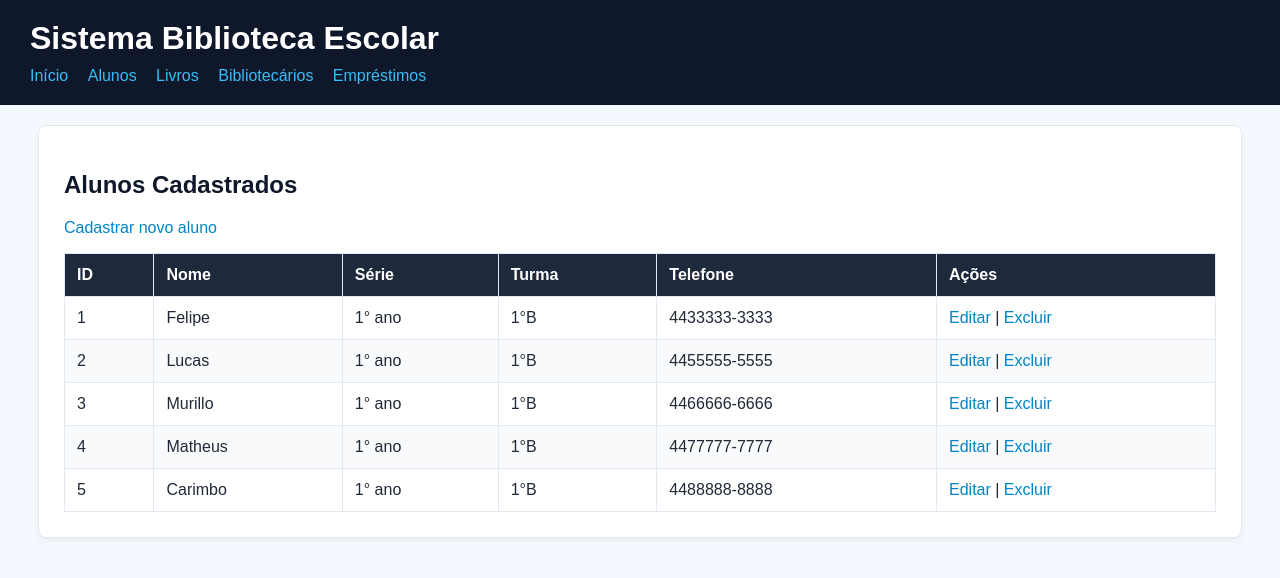
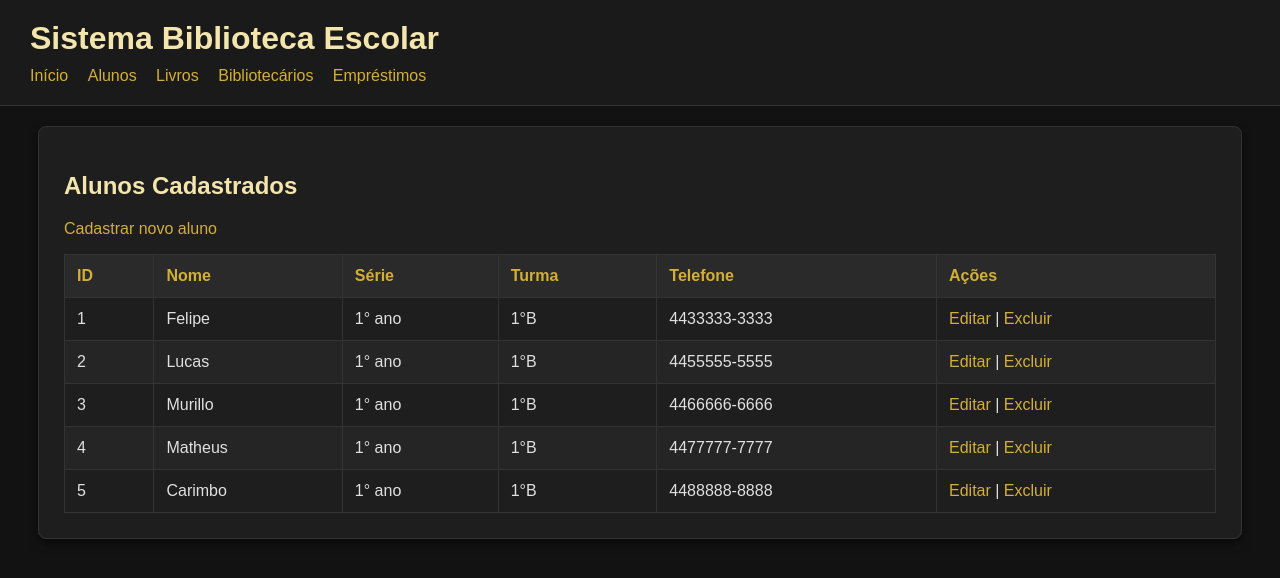
Before and after one commit to Felipe220611/projeto1biblioteca, a Flask app: page /alunos in a window 1280 px wide. Shown: the top 578 px of the page. Run offline with Flask 3, Linux system fonts and the light colour scheme; data comes from the database, SQL or seed files in the repository.

```diff
--- a/static/css/style.css
+++ b/static/css/style.css
@@ -1,21 +1,22 @@
 body {
    font-family: Arial, Helvetica, sans-serif;
    margin: 0;
-    background-color: #f4f8ff; /* Fundo suave, descansa a vista */
-    color: #1F2937; /* Texto escuro com alto contraste */
+   background-color: #121212; /* Fundo geral escuro */
+   color: #E0E0E0; /* Texto claro de alto contraste */
 }
 
 
 header {
-    background-color: #0F172A; /* Topo azul-escuro/grafite profissional */
+   background-color: #1A1A1A; /* Topo escuro elegante */
    color: #ffffff;
    padding: 20px 30px;
+   border-bottom: 1px solid #333333;
 }
 
 
 header h1 {
    margin: 0;
-    color: #FFFFFF;
+   color: #F3E5AB; /* Dourado suave para o título principal */
 }
 
 
@@ -25,7 +26,7 @@ body {
 
 
 nav a {
-    color: #38BDF8; /* Links do menu em azul claro */
+   color: #D4AF37; /* Links do menu em dourado */
    text-decoration: none;
    margin-right: 15px;
    font-weight: 500;
@@ -41,43 +42,43 @@ body {
 main {
    width: 90%;
    margin: 20px auto;
-    background-color: #FFFFFF; /* Card central branco e destacado */
+   background-color: #1E1E1E; /* Card central escuro destacado */
    padding: 25px;
-    border: 1px solid #E5E7EB;
+   border: 1px solid #333333;
    border-radius: 8px;
-    box-shadow: 0 4px 6px -1px rgba(0, 0, 0, 0.05); /* Sombra suave elegante */
+   box-shadow: 0 4px 10px rgba(0, 0, 0, 0.5); /* Sombra mais marcada para o tema escuro */
 }
 
 
 h2 {
-    color: #0F172A;
+   color: #F3E5AB; /* Título secundário em dourado suave */
 }
 
 
 table {
    width: 100%;
    border-collapse: collapse;
-    background-color: #FFFFFF;
+   background-color: #1E1E1E;
 }
 
 
 th {
-    background-color: #1E293B; /* Cabeçalho da tabela combinando com o topo */
-    color: #FFFFFF;
+   background-color: #2A2A2A; /* Cabeçalho da tabela */
+   color: #D4AF37; /* Texto do cabeçalho em dourado */
 }
 
 
 th,
 td {
-    border: 1px solid #E2E8F0;
+   border: 1px solid #333333;
    padding: 12px;
    text-align: left;
 }
 
 
- /* Efeito zebrado leve nas tabelas */
+/* Efeito zebrado leve para tabelas no modo escuro */
 tr:nth-child(even) {
-    background-color: #F8FAFC;
+   background-color: #252525;
 }
 
 
@@ -88,7 +89,7 @@ body {
 
 label {
    font-weight: bold;
-    color: #334155;
+   color: #E0E0E0;
 }
 
 
@@ -98,24 +99,24 @@ body {
    padding: 10px;
    margin-top: 4px;
    margin-bottom: 12px;
-    border: 1px solid #CBD5E1;
+   border: 1px solid #444444;
    border-radius: 6px;
-    background-color: #FFFFFF;
-    color: #0F172A;
+   background-color: #2A2A2A; /* Campos de input escuros */
+   color: #FFFFFF;
 }
 
 
 input:focus,
 select:focus {
    outline: none;
-    border-color: #0284C7;
+   border-color: #D4AF37; /* Destaque ao focar no campo */
 }
 
 
 button {
    padding: 10px 20px;
-    background-color: #0284C7; /* Botão em destaque tom azul-oceano */
-    color: white;
+   background-color: #C59B27; /* Botão em destaque dourado */
+   color: #121212; /* Texto escuro dentro do botão para bom contraste */
    border: none;
    border-radius: 6px;
    cursor: pointer;
@@ -125,12 +126,12 @@ body {
 
 
 button:hover {
-    background-color: #0369A1;
+   background-color: #E5B838;
 }
 
 
 a {
-    color: #0284C7;
+   color: #D4AF37;
    text-decoration: none;
 }
 
```
Lines whose indentation alone changed are shown as unchanged.
